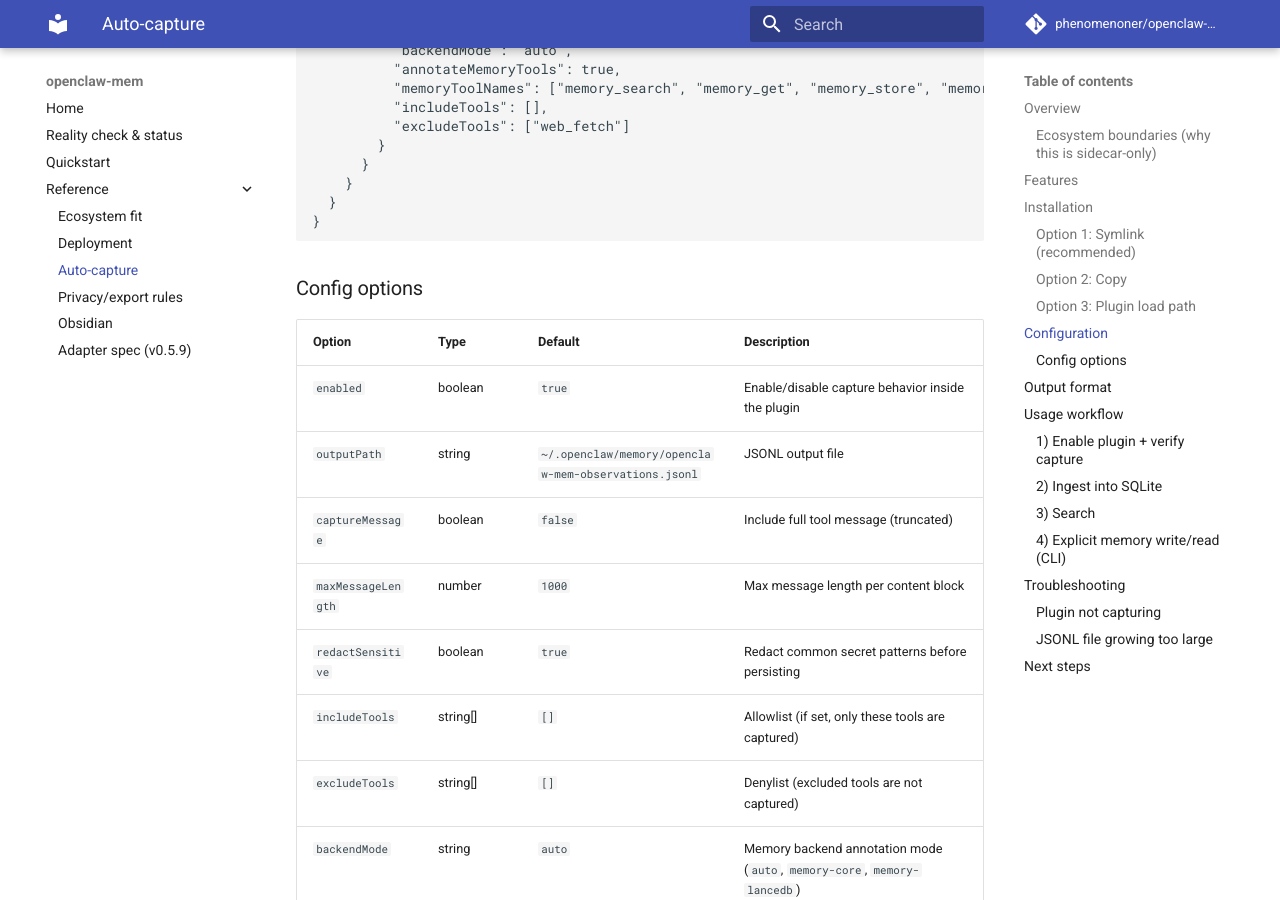
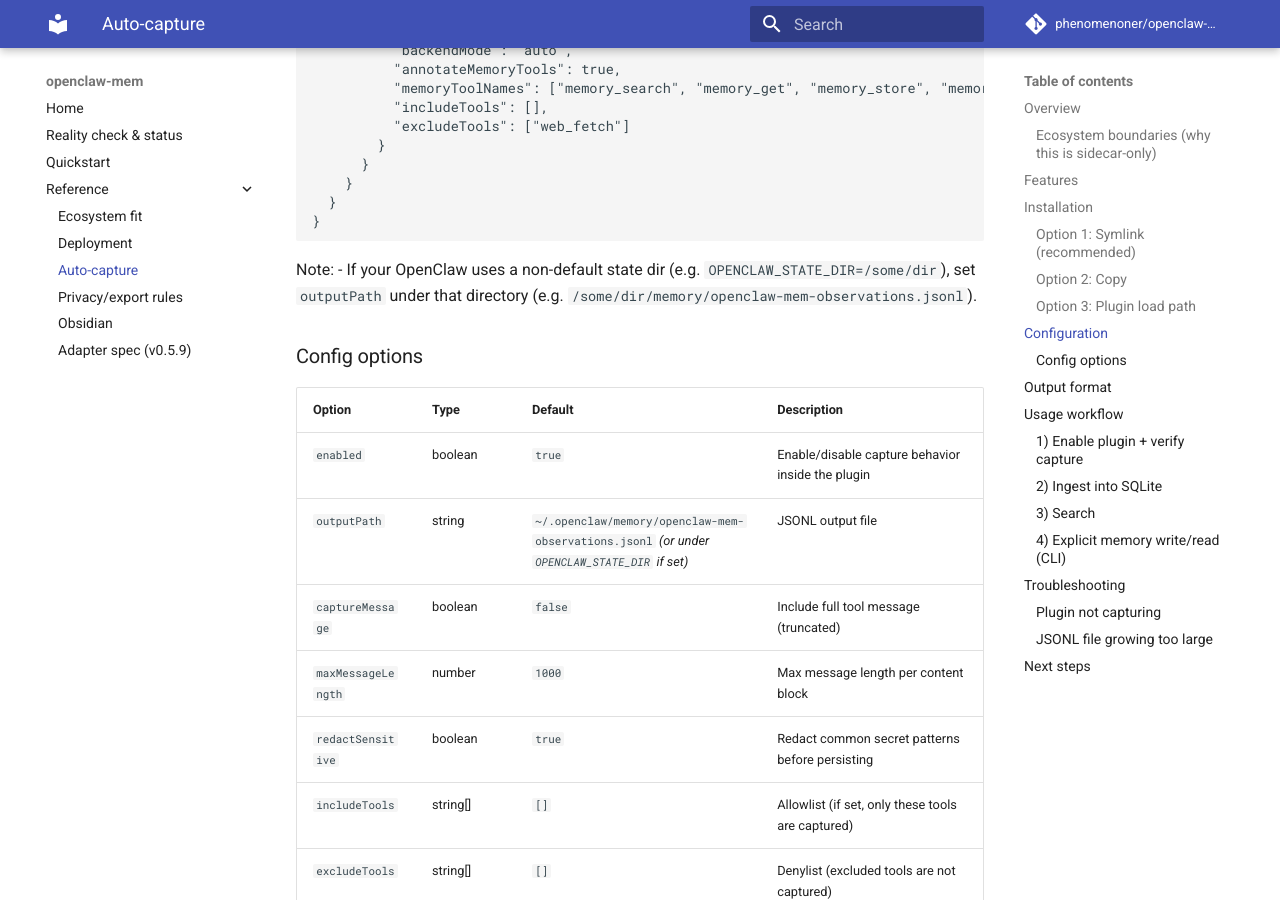
Before and after one commit to phenomenoner/openclaw-mem, an MkDocs documentation site: the page built from docs/auto-capture.md, in a window 1280 px wide and 900 px high, scrolled down 1953 px. Built offline with MkDocs 1.6.1 and Material for MkDocs 9.7.7, drawn with Linux system fonts in a browser that asks for light colours; comment, search, counter and statistics services are not loaded.

Commit message:
docs: daily maintenance

````diff
--- a/docs/auto-capture.md
+++ b/docs/auto-capture.md
@@ -94,12 +94,15 @@
 }
 ```
 
+Note:
+- If your OpenClaw uses a non-default state dir (e.g. `OPENCLAW_STATE_DIR=/some/dir`), set `outputPath` under that directory (e.g. `/some/dir/memory/openclaw-mem-observations.jsonl`).
+
 ### Config options
 
 | Option | Type | Default | Description |
 |--------|------|---------|-------------|
 | `enabled` | boolean | `true` | Enable/disable capture behavior inside the plugin |
-| `outputPath` | string | `~/.openclaw/memory/openclaw-mem-observations.jsonl` | JSONL output file |
+| `outputPath` | string | `~/.openclaw/memory/openclaw-mem-observations.jsonl` *(or under `OPENCLAW_STATE_DIR` if set)* | JSONL output file |
 | `captureMessage` | boolean | `false` | Include full tool message (truncated) |
 | `maxMessageLength` | number | `1000` | Max message length per content block |
 | `redactSensitive` | boolean | `true` | Redact common secret patterns before persisting |
````
Also changed, not shown: QUICKSTART.md (+3 -0 lines), README.md (+1 -0 lines), docs/deployment.md (+3 -0 lines).
